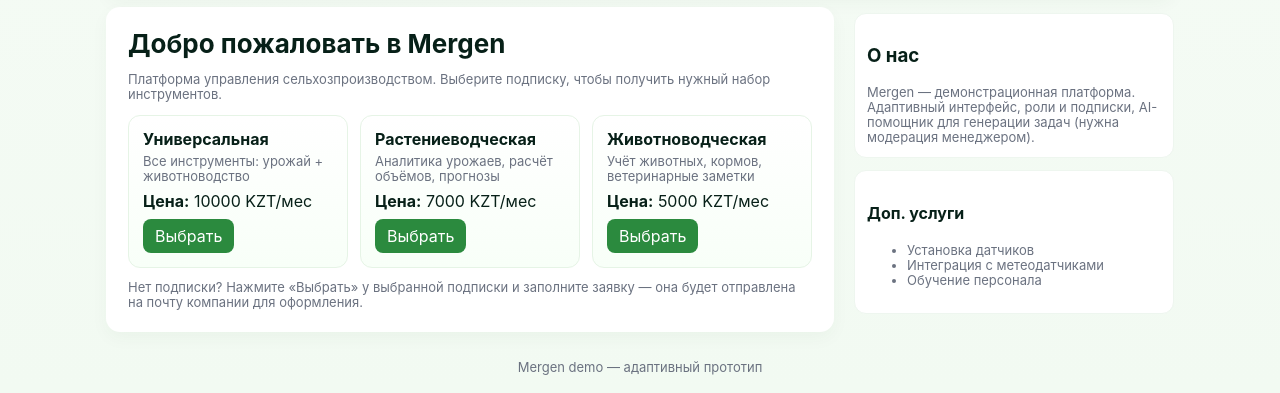
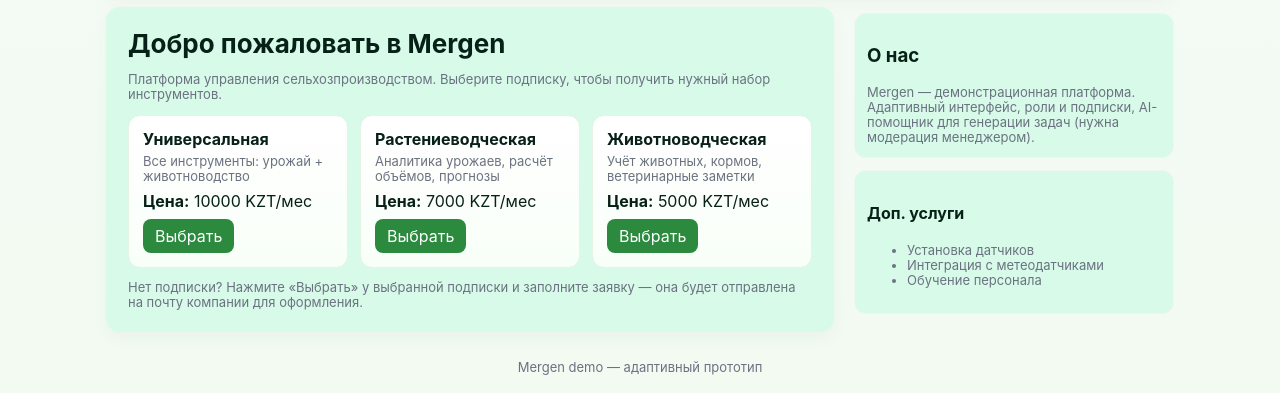
Before and after one commit to loWOLFol/hakaton, a plain HTML site: page index.html in a window 1280 px wide. Shown: the part 632-1025 px from the top of the page. Drawn offline with nearby package versions, Linux system fonts and the light colour scheme.

Commit message:
Update style.css

```diff
--- a/style.css
+++ b/style.css
@@ -2,8 +2,8 @@
   --accent: #2b8a3e;
   --accent-dark: #166534;
   --muted: #6b7280;
-  --bg: #f6fbf6;
-  --card: #ffffff;
+  --bg: #d4d4d4;
+  --card: #d7fae9;
 }
 body {
   font-family: Inter, system-ui, -apple-system, "Segoe UI", Roboto, Arial;
```
